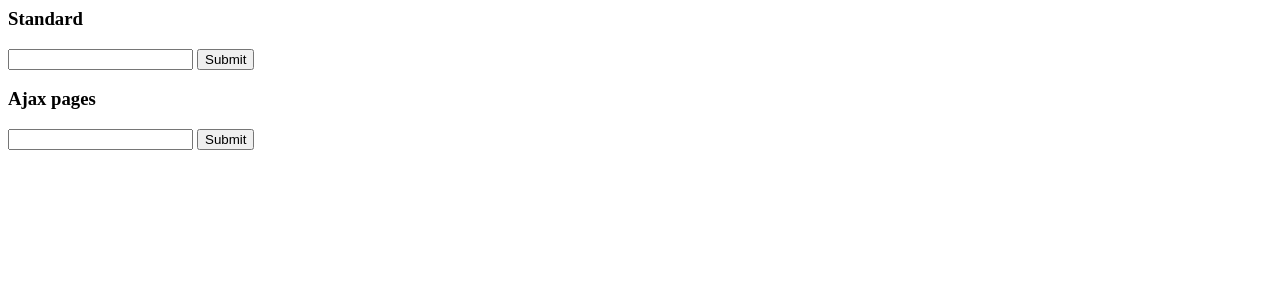
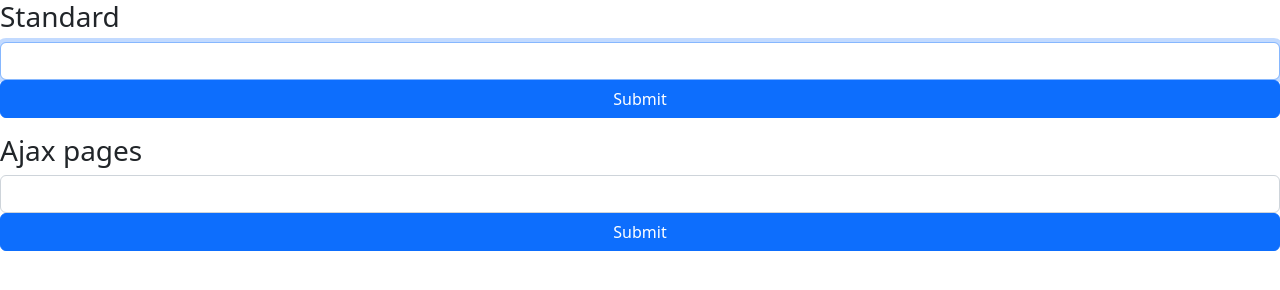
Before and after one commit to samuelyeungkc/article-parser-service, a website: page submit.html in a window 1280 px wide. Drawn offline with nearby package versions, Linux system fonts and the light colour scheme.

Commit message:
add bootstrap

```diff
--- a/submit.html
+++ b/submit.html
@@ -1,14 +1,29 @@
 <html>
+	<head>
+		<meta charset="utf-8">
+		<meta name="viewport" content="width=device-width, initial-scale=1">
+		<link href="https://cdn.jsdelivr.net/npm/bootstrap@5.2.1/dist/css/bootstrap.min.css" rel="stylesheet" integrity="sha384-iYQeCzEYFbKjA/T2uDLTpkwGzCiq6soy8tYaI1GyVh/UjpbCx/TYkiZhlZB6+fzT" crossorigin="anonymous">
+
+		<title>Parse Article</title>
+	</head>
     <body>
         <form action="/articles/new" method="post">
 	    <h3> Standard </h3>
-            <input name="url"/>
-            <input type="submit"/>
+	    <div class="input-group flex-nowrap">
+		    <input id="standard-input" type="text" class="form-control" name="url" autofocus/>
+	    </div>
+	    <div class="d-grid gap-2">
+		    <input class="btn btn-primary" type="submit"/>
+	    </div>
         </form>
         <form action="/articles/ajax" method="post">
 	    <h3> Ajax pages </h3>
-            <input name="url"/>
-            <input type="submit"/>
+	    <div class="input-group flex-nowrap">
+		    <input id="ajax-input" type="text" class="form-control" name="url"/>
+	    </div>
+	    <div class="d-grid gap-2">
+		    <input class="btn btn-primary" type="submit"/>
+	    </div>
         </form>
     </body>
 </html>
```
